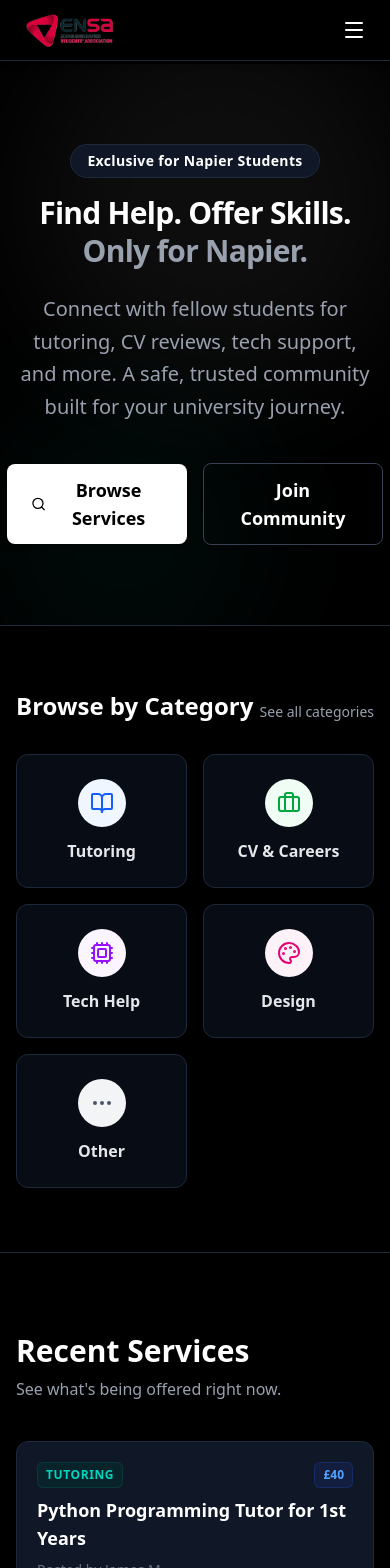
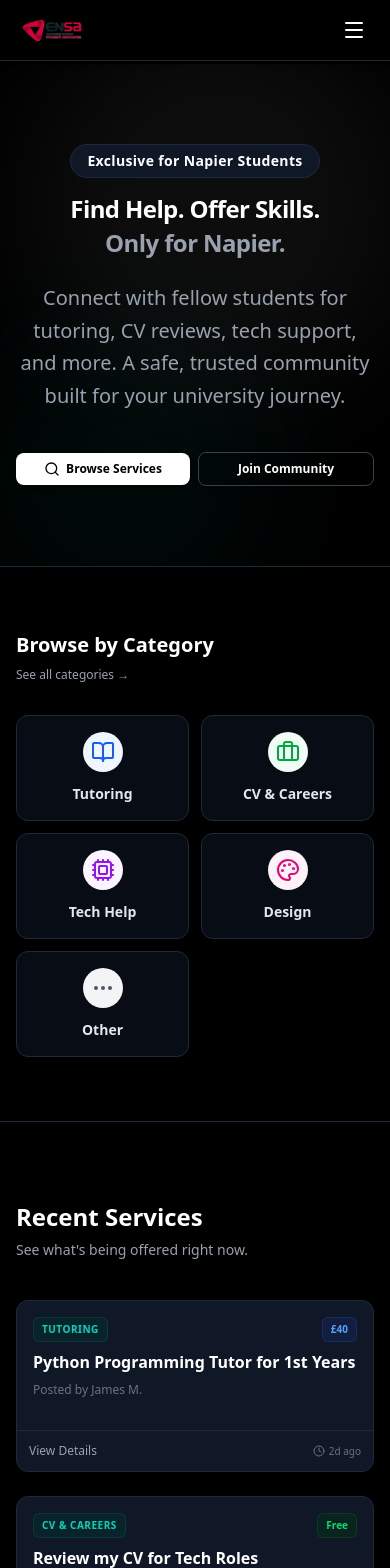
Before and after one commit to shah696/napier-skill-swap, a Next.js app: page / in a window 390 px wide. Shown: the top 1568 px of the page. Built offline with nearby package versions, Linux system fonts and the light colour scheme.

Commit message:
done with my openion

```diff
--- a/app/safety/page.tsx
+++ b/app/safety/page.tsx
@@ -70,7 +70,7 @@ export default function SafetyPage() {
             </div>
           </section>
 
-          <section>
+          {/* <section>
             <h2 className="text-2xl font-bold text-white mb-6 flex items-center">
               <AlertTriangle className="text-amber-500 mr-3" />
               Reporting Issues
@@ -82,7 +82,7 @@ export default function SafetyPage() {
             <button className="bg-white text-black px-6 py-3 rounded-lg font-medium hover:bg-gray-200 transition-colors">
               Report an Issue
             </button>
-          </section>
+          </section> */}
         </div>
       </div>
     </div>
--- a/components/Categories.tsx
+++ b/components/Categories.tsx
@@ -41,29 +41,31 @@ export default function Categories() {
   return (
     <section className="py-16 bg-black border-b border-gray-800">
       <div className="max-w-7xl mx-auto px-4 sm:px-6 lg:px-8">
-        <div className="flex justify-between items-end mb-8">
-          <h2 className="text-2xl font-bold text-white">Browse by Category</h2>
+        <div className="flex flex-col sm:flex-row justify-between items-start sm:items-end mb-8 gap-2 sm:gap-0">
+          <h2 className="text-xl sm:text-2xl font-bold text-white">
+            Browse by Category
+          </h2>
           <Link
             href="/browse"
-            className="text-gray-400 font-medium hover:text-white hover:underline text-sm transition-colors"
+            className="text-gray-400 font-medium hover:text-white hover:underline text-xs sm:text-sm transition-colors"
           >
-            See all categories
+            See all categories →
           </Link>
         </div>
 
-        <div className="grid grid-cols-2 md:grid-cols-5 gap-4">
+        <div className="grid grid-cols-2 md:grid-cols-5 gap-3 sm:gap-4">
           {categories.map((cat, idx) => (
             <Link
               href={`/browse?category=${cat.name}`}
               key={idx}
-              className="bg-gray-900/50 p-6 rounded-xl border border-gray-800 shadow-sm hover:shadow-md hover:border-white transition-all flex flex-col items-center justify-center text-center group"
+              className="bg-gray-900/50 p-4 sm:p-6 rounded-xl border border-gray-800 shadow-sm hover:shadow-md hover:border-white transition-all flex flex-col items-center justify-center text-center group"
             >
               <div
-                className={`w-12 h-12 rounded-full flex items-center justify-center mb-3 ${cat.color} group-hover:scale-110 transition-transform`}
+                className={`w-10 h-10 sm:w-12 sm:h-12 rounded-full flex items-center justify-center mb-3 ${cat.color} group-hover:scale-110 transition-transform`}
               >
                 {cat.icon}
               </div>
-              <span className="font-semibold text-gray-200 group-hover:text-white transition-colors">
+              <span className="text-sm sm:text-base font-semibold text-gray-200 group-hover:text-white transition-colors">
                 {cat.name}
               </span>
             </Link>
--- a/components/Footer.tsx
+++ b/components/Footer.tsx
@@ -3,12 +3,12 @@ import { ShieldCheck } from "lucide-react";
 
 export default function Footer() {
   return (
-    <footer className="bg-black border-t border-gray-800 py-12 mt-auto">
+    <footer className="bg-[#0b252c] border-t-4 border-[#b30333] py-12 mt-auto">
       <div className="max-w-7xl mx-auto px-4 sm:px-6 lg:px-8">
         <div className="grid grid-cols-1 md:grid-cols-3 gap-8 mb-8">
           {/* Brand & Mission */}
           <div>
-            <h3 className="text-lg font-bold text-white mb-4">
+            <h3 className="text-xl font-bold text-[#b30333] mb-4">
               Napier SkillSwap
             </h3>
             <p className="text-gray-400 text-sm leading-relaxed max-w-xs">
@@ -52,7 +52,7 @@ export default function Footer() {
           <div>
             <h4 className="font-semibold text-gray-300 mb-4">Trust & Safety</h4>
             <div className="flex items-start space-x-3 text-sm text-gray-400">
-              <ShieldCheck className="w-5 h-5 text-teal-500 flex-shrink-0 mt-0.5" />
+              <ShieldCheck className="w-5 h-5 text-[#b30333] flex-shrink-0 mt-0.5" />
               <p>
                 Napier SkillSwap does not process payments. All arrangements are
                 made privately between students.
@@ -64,7 +64,7 @@ export default function Footer() {
           </div>
         </div>
 
-        <div className="border-t border-gray-800 pt-8 flex flex-col md:flex-row justify-between items-center text-sm text-gray-500">
+        <div className="border-t border-gray-800/50 pt-8 flex flex-col md:flex-row justify-between items-center text-sm text-gray-400">
           <p>© {new Date().getFullYear()} Napier SkillSwap Project.</p>
           <div className="mt-4 md:mt-0 flex space-x-6">
             <Link
--- a/components/Hero.tsx
+++ b/components/Hero.tsx
@@ -24,27 +24,29 @@ export default function Hero({ isLoggedIn = false }: HeroProps) {
               <div className="inline-block mb-4 px-4 py-1.5 bg-gray-900 text-white rounded-full text-sm font-semibold tracking-wide border border-gray-800">
                 Exclusive for Napier Students
               </div>
-              <h1 className="text-3xl md:text-4xl lg:text-5xl font-bold text-white mb-6 tracking-tight leading-tight">
-                Find Help. Offer Skills. <br />
-                <span className="text-gray-400">Only for Napier.</span>
+              <h1 className="text-2xl sm:text-3xl md:text-4xl lg:text-5xl font-extrabold text-white mb-6 tracking-tight leading-tight">
+                Find Help. Offer Skills.{" "}
+                <span className="text-gray-400 block sm:inline mt-1 sm:mt-0">
+                  Only for Napier.
+                </span>
               </h1>
               <p className="text-xl md:text-1xl text-gray-400 mb-10 leading-relaxed">
                 Connect with fellow students for tutoring, CV reviews, tech
                 support, and more. A safe, trusted community built for your
                 university journey.
               </p>
-              <div className="flex flex-row items-center justify-center gap-4 w-full">
+              <div className="flex flex-row items-center justify-center gap-2 w-full max-w-sm mx-auto sm:max-w-none">
                 <Link
                   href="/browse"
-                  className="flex-1 sm:flex-none min-w-[180px] px-6 py-3 bg-white text-black rounded-lg font-semibold text-lg hover:bg-gray-200 transition-all shadow-md flex items-center justify-center gap-2"
+                  className="flex-1 sm:flex-none sm:min-w-[180px] px-3 py-2 sm:px-6 sm:py-3 bg-white text-black rounded-lg font-semibold text-xs sm:text-lg hover:bg-gray-200 transition-all shadow-md flex items-center justify-center gap-1.5 whitespace-nowrap"
                 >
-                  <Search size={20} />
+                  <Search size={16} className="sm:w-5 sm:h-5" />
                   <span>Browse Services</span>
                 </Link>
 
                 <Link
                   href="/register"
-                  className="flex-1 sm:flex-none min-w-[180px] px-6 py-3 bg-transparent text-white border border-gray-700 rounded-lg font-semibold text-lg hover:bg-gray-900 transition-all shadow-sm flex items-center justify-center"
+                  className="flex-1 sm:flex-none sm:min-w-[180px] px-3 py-2 sm:px-6 sm:py-3 bg-transparent text-white border border-gray-700 rounded-lg font-semibold text-xs sm:text-lg hover:bg-gray-900 transition-all shadow-sm flex items-center justify-center whitespace-nowrap"
                 >
                   Join Community
                 </Link>
--- a/components/RecentListings.tsx
+++ b/components/RecentListings.tsx
@@ -37,11 +37,13 @@ export default function RecentListings() {
     <section className="py-20 bg-black">
       <div className="max-w-7xl mx-auto px-4 sm:px-6 lg:px-8">
         <div className="flex justify-between items-end mb-10">
-          <div>
-            <h2 className="text-3xl font-bold text-white mb-2">
+          <div className="max-w-xs sm:max-w-none">
+            <h2 className="text-2xl sm:text-3xl font-bold text-white mb-2 leading-tight">
               Recent Services
             </h2>
-            <p className="text-gray-400">See what's being offered right now.</p>
+            <p className="text-gray-400 text-sm sm:text-base">
+              See what's being offered right now.
+            </p>
           </div>
           <Link
             href="/browse"
@@ -60,7 +62,7 @@ export default function RecentListings() {
         <div className="mt-8 text-center sm:hidden">
           <Link
             href="/browse"
-            className="inline-block px-6 py-3 bg-white border border-gray-200 text-[--pk-slate] font-medium rounded-lg hover:bg-gray-50 transition-colors w-full"
+            className="inline-block px-6 py-3 bg-gray-900 border border-gray-800 text-white font-medium rounded-lg hover:bg-gray-800 transition-colors w-full"
           >
             View All Services
           </Link>
--- a/components/ServiceCard.tsx
+++ b/components/ServiceCard.tsx
@@ -18,13 +18,13 @@ export default function ServiceCard({
 }: ServiceCardProps) {
   return (
     <div className="bg-gray-900 rounded-xl border border-gray-800 shadow-sm hover:shadow-md transition-shadow overflow-hidden flex flex-col h-full group">
-      <div className="p-5 flex-grow">
+      <div className="p-4 sm:p-5 flex-grow">
         <div className="flex justify-between items-start mb-2">
-          <span className="text-xs font-semibold uppercase tracking-wider text-teal-400 bg-teal-950/50 px-2 py-1 rounded-md border border-teal-900/50">
+          <span className="text-[10px] sm:text-xs font-semibold uppercase tracking-wider text-teal-400 bg-teal-950/50 px-2 py-1 rounded-md border border-teal-900/50">
             {category}
           </span>
           <span
-            className={`text-xs font-bold px-2 py-1 rounded-md border ${
+            className={`text-[10px] sm:text-xs font-bold px-2 py-1 rounded-md border ${
               type === "Free"
                 ? "bg-green-950/50 text-green-400 border-green-900/50"
                 : type === "Hourly"
@@ -35,18 +35,20 @@ export default function ServiceCard({
             {price}
           </span>
         </div>
-        <h3 className="font-bold text-white text-lg mb-2 line-clamp-2 group-hover:text-gray-300 cursor-pointer transition-colors">
+        <h3 className="font-bold text-white text-base sm:text-lg mb-2 line-clamp-2 group-hover:text-gray-300 cursor-pointer transition-colors">
           {title}
         </h3>
-        <p className="text-sm text-gray-500 mb-4">Posted by {author}</p>
+        <p className="text-xs sm:text-sm text-gray-500 mb-4">
+          Posted by {author}
+        </p>
       </div>
 
-      <div className="p-4 border-t border-gray-800 bg-gray-900/50 flex justify-between items-center text-gray-400 group-hover:text-white transition-colors">
-        <button className="text-sm font-medium hover:text-white transition-colors">
+      <div className="p-3 sm:p-4 border-t border-gray-800 bg-gray-900/50 flex justify-between items-center text-gray-400 group-hover:text-white transition-colors">
+        <button className="text-xs sm:text-sm font-medium hover:text-white transition-colors">
           View Details
         </button>
-        <div className="flex items-center text-xs text-gray-500">
-          <Clock size={14} className="mr-1" />
+        <div className="flex items-center text-[10px] sm:text-xs text-gray-500">
+          <Clock size={12} className="mr-1 sm:w-[14px] sm:h-[14px]" />
           <span>2d ago</span>
         </div>
       </div>
```
Also changed, not shown: components/Navbar.tsx (+87 -9 lines).
